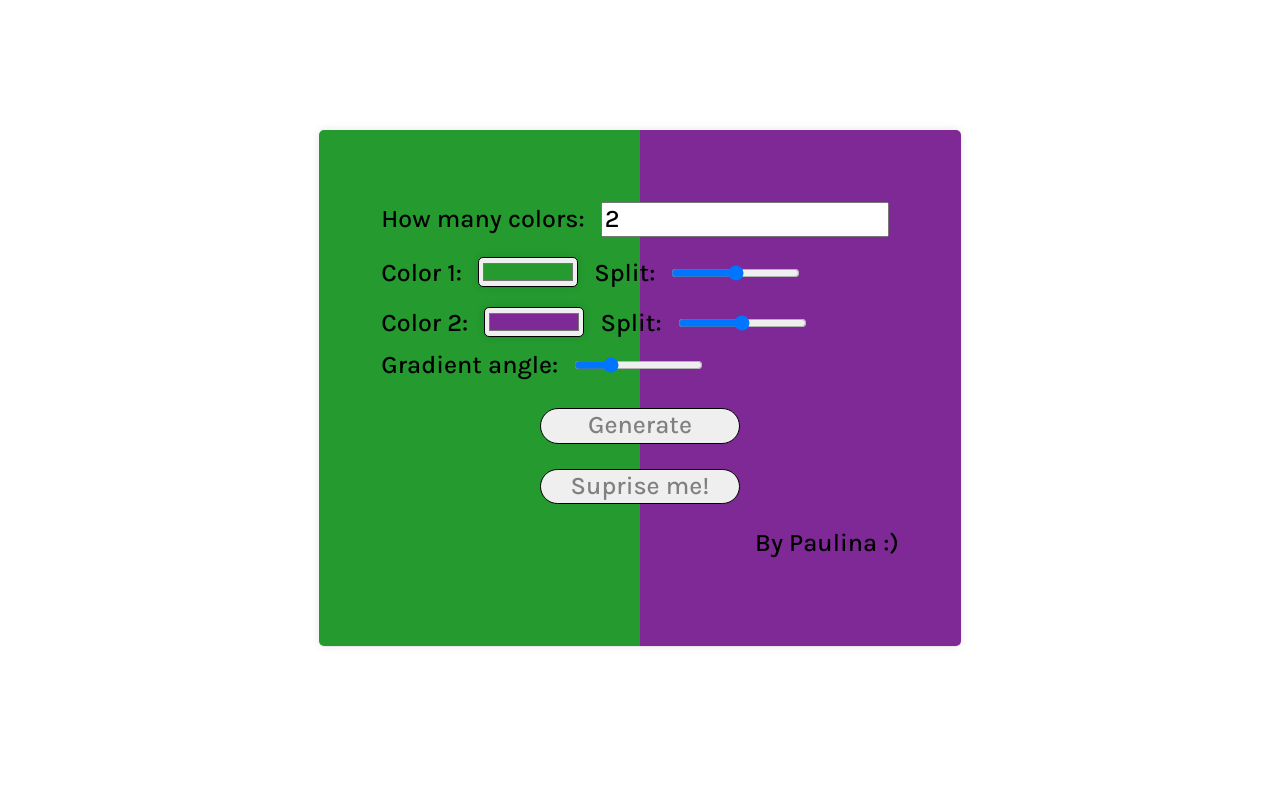
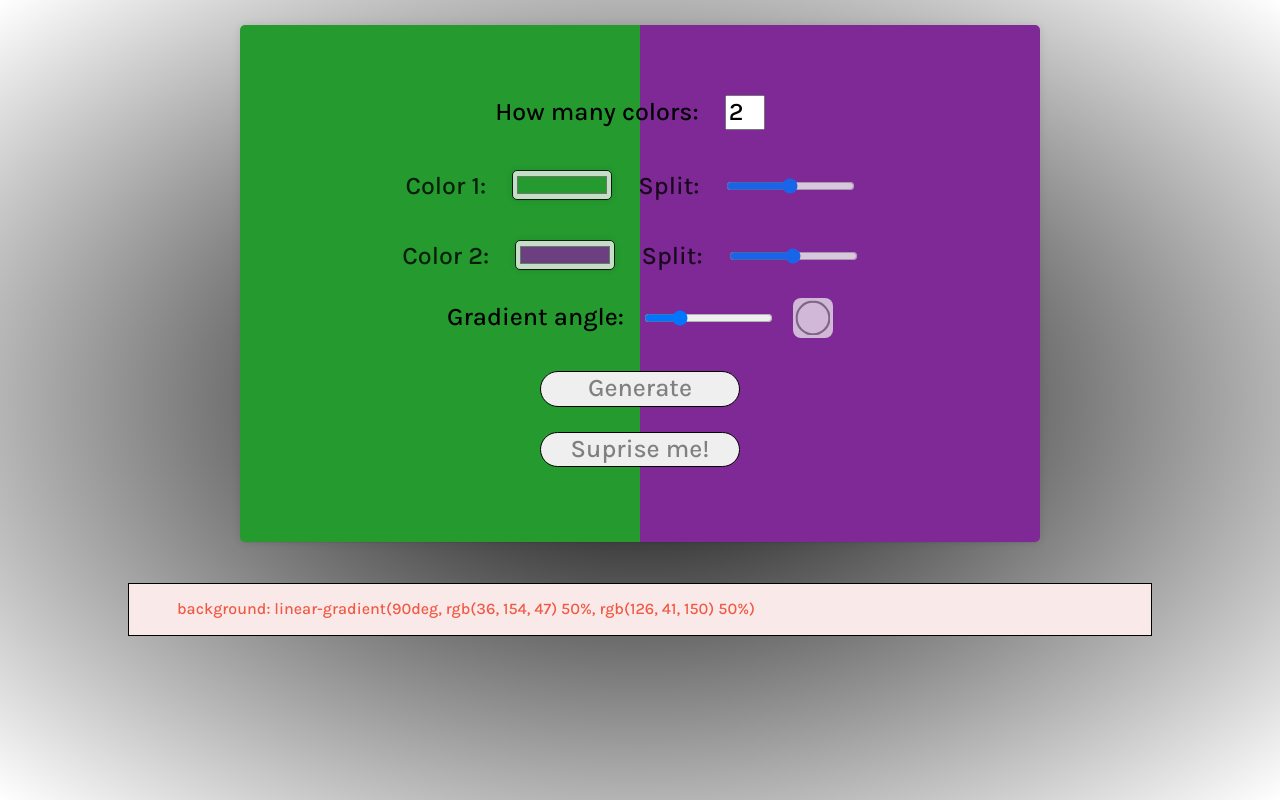
Before and after one commit to paulinad98/gradinetGen, a plain HTML site: page index.html in a window 1280 px wide. Drawn offline with nearby package versions, Linux system fonts and the light colour scheme.

Commit message:
add radial option and some styles

```diff
--- a/index.css
+++ b/index.css
@@ -1,3 +1,7 @@
+* {
+  box-sizing: border-box;
+}
+
 html,
 body {
   margin: 0;
@@ -9,22 +13,26 @@ body {
   flex-direction: column;
   justify-content: center;
   align-items: center;
-  height: 100vh;
   font-size: 25px;
   font-family: "Karla", sans-serif;
+  background-color: gray;
+  background: radial-gradient(black, white);
 }
 
 .gradient {
+  max-width: 800px;
+  width: 80%;
   box-shadow: rgba(17, 17, 26, 0.05) 0px 1px 0px,
     rgba(17, 17, 26, 0.1) 0px 0px 8px;
   background-color: #b5caf9;
-  padding: 2.5em;
+  padding: 2em;
   border-radius: 5px;
+  margin-top: 1em;
 }
 
 input {
   cursor: pointer;
-  margin: 10px;
+  margin: 20px;
 }
 
 input[type="color"] {
@@ -33,6 +41,14 @@ input[type="color"] {
     rgba(17, 17, 26, 0.1) 0px 0px 8px;
   height: 30px;
   width: 100px;
+}
+
+input[type="number"] {
+  width: 40px;
+}
+
+.number-of-colors {
+  text-align: center;
 }
 
 button {
@@ -50,6 +66,50 @@ button:hover {
   background-color: #ffffff;
 }
 
+#colors {
+  display: flex;
+  flex-wrap: wrap;
+  justify-content: center;
+  align-content: space-around;
+  opacity: 0.8;
+}
+
+.gradient-mode {
+  display: flex;
+  justify-content: center;
+  align-items: center;
+}
+
+main {
+  width: 100%;
+}
+
 p {
-  text-align: right;
+  width: 80%;
+  margin: 1em auto;
+  font-size: 1rem;
+  border: 1px solid black;
+  padding: 1em 3em;
+  background-color: rgb(250, 233, 233);
+  color: rgb(240, 89, 67);
 }
+
+.radial {
+  cursor: pointer;
+  width: 40px;
+  height: auto;
+  background-color: whitesmoke;
+  padding: 0.1em;
+  border-radius: 20%;
+  color: black;
+}
+
+.clicked {
+  opacity: 0.7;
+  color: gray;
+}
+
+.angle.clicked {
+  color: gray;
+  opacity: 0.4;
+}
--- a/index.html
+++ b/index.html
@@ -14,22 +14,42 @@
   </head>
   <body>
     <form id="gradient" class="gradient">
+      <div class="number-of-colors">
         <label for="count-color">How many colors:</label>
         <input type="number" id="count-color" name="count-color" value="2" />
+      </div>
       <div id="colors"></div>
-      <label for="angle">Gradient angle:</label>
+      <div class="gradient-mode">
+        <label for="angle" class="angle">Gradient angle:</label>
         <input
           value="90"
           type="range"
           id="angle"
+          class="angle"
           name="angle"
           min="0"
           max="360"
         />
+        <svg
+          xmlns="http://www.w3.org/2000/svg"
+          width="16"
+          height="16"
+          fill="currentColor"
+          class="bi bi-circle radial clicked"
+          viewBox="0 0 16 16"
+        >
+          <path
+            d="M8 15A7 7 0 1 1 8 1a7 7 0 0 1 0 14zm0 1A8 8 0 1 0 8 0a8 8 0 0 0 0 16z"
+          />
+        </svg>
+      </div>
+
       <button id="gen">Generate</button>
       <button id="suprise">Suprise me!</button>
-      <p>By Paulina :)</p>
     </form>
+    <main>
+      <p id="copy-code"></p>
+    </main>
     <script src="index.js"></script>
   </body>
 </html>
--- a/index.js
+++ b/index.js
@@ -1,10 +1,14 @@
 const angleInput = document.getElementById("angle");
+const angleInputs = document.querySelectorAll(".angle");
 const backgroundGradient = document.getElementById("gradient");
 const supriseBtn = document.getElementById("suprise");
 const colorCounter = document.getElementById("count-color");
 const colorsContainer = document.getElementById("colors");
 const generateBtn = document.getElementById("gen");
+const copyCode = document.getElementById("copy-code");
+const radialBtn = document.querySelector(".radial");
 let colorPercent, gradientAngle, colors, splitersContainer;
+let gradientMode = "linear";
 let arrOfColors = [];
 let arrOfSplitters = [];
 let howManyColors = 2;
@@ -16,10 +20,15 @@ setGradient();
 function doGradient() {
   let gradientText = "";
   for (let i = 0; i < howManyColors; i++) {
-    gradientText += ` ,${arrOfColors[i]} ${arrOfSplitters[i]}%`;
+    gradientText += `,${arrOfColors[i]} ${arrOfSplitters[i]}%`;
   }
-  console.log(gradientText);
-  backgroundGradient.style.background = `linear-gradient(${gradientAngle}deg ${gradientText})`;
+
+  if (gradientMode === "linear") {
+    backgroundGradient.style.background = `${gradientMode}-gradient(${gradientAngle}deg ${gradientText})`;
+  } else {
+    backgroundGradient.style.background = `${gradientMode}-gradient(circle ${gradientText})`;
+  }
+  copyCode.textContent = `background: ${backgroundGradient.style.background}`;
 }
 
 function randomColor() {
@@ -85,6 +94,19 @@ colorCounter.addEventListener("change", () => {
   setColor();
 });
 
+radialBtn.addEventListener("click", () => {
+  if (!radialBtn.classList.contains("clicked")) {
+    radialBtn.classList.add("clicked");
+    gradientMode = "linear";
+    angleInputs.forEach((obj) => obj.classList.remove("clicked"));
+  } else {
+    radialBtn.classList.remove("clicked");
+    gradientMode = "radial";
+    angleInputs.forEach((obj) => obj.classList.add("clicked"));
+  }
+  setGradient();
+});
+
 angleInput.addEventListener("click", setGradient);
 
 function setGradient() {
```
Lines whose indentation alone changed are shown as unchanged.
